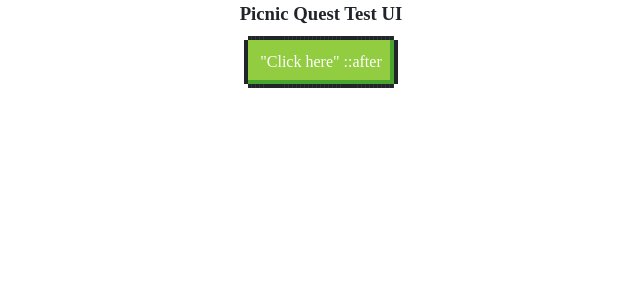
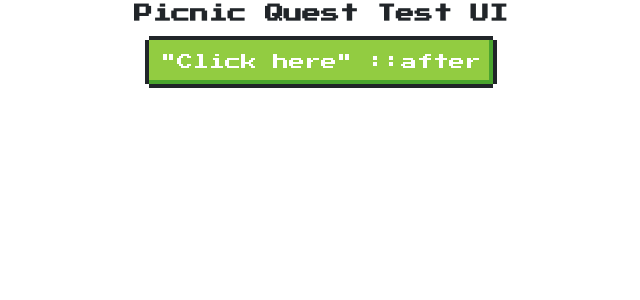
Before and after one commit to tl-kuno/PicnicQuest-Client, a React (Create React App) app: page / in a window 1280 px wide. Shown: the top 300 px of the page, without its empty margins (319-959 px from the left). Built offline with nearby package versions, Linux system fonts and the light colour scheme.

Commit message:
new font

```diff
--- a/public/index.html
+++ b/public/index.html
@@ -5,26 +5,16 @@
     <link rel="icon" href="%PUBLIC_URL%/eat-me.ico" />
     <meta name="viewport" content="width=device-width, initial-scale=1" />
     <meta name="theme-color" content="#000000" />
+    <link rel="preconnect" href="https://fonts.googleapis.com">
+    <link rel="preconnect" href="https://fonts.gstatic.com" crossorigin>
+    <link href="https://fonts.googleapis.com/css2?family=Press+Start+2P&display=swap" rel="stylesheet">
     <link rel="stylesheet" href="./node_modules/nes.css/css/nes.min.css">
     <meta
       name="Picnic Quest"
       content="Text Based Adventure Game "
     />
     <link rel="apple-touch-icon" href="%PUBLIC_URL%/logo192.png" />
-    <!--
-      manifest.json provides metadata used when your web app is installed on a
-      user's mobile device or desktop. See https://developers.google.com/web/fundamentals/web-app-manifest/
-    -->
     <link rel="manifest" href="%PUBLIC_URL%/manifest.json" />
-    <!--
-      Notice the use of %PUBLIC_URL% in the tags above.
-      It will be replaced with the URL of the `public` folder during the build.
-      Only files inside the `public` folder can be referenced from the HTML.
-
-      Unlike "/favicon.ico" or "favicon.ico", "%PUBLIC_URL%/favicon.ico" will
-      work correctly both with client-side routing and a non-root public URL.
-      Learn how to configure a non-root public URL by running `npm run build`.
-    -->
     <title>Picnic Quest</title>
   </head>
   <body>
--- a/src/App.css
+++ b/src/App.css
@@ -1,5 +1,6 @@
 .App {
   text-align: center;
+  font-family: 'Press Start 2P', cursive;
 }
 
 .App-logo {
```
